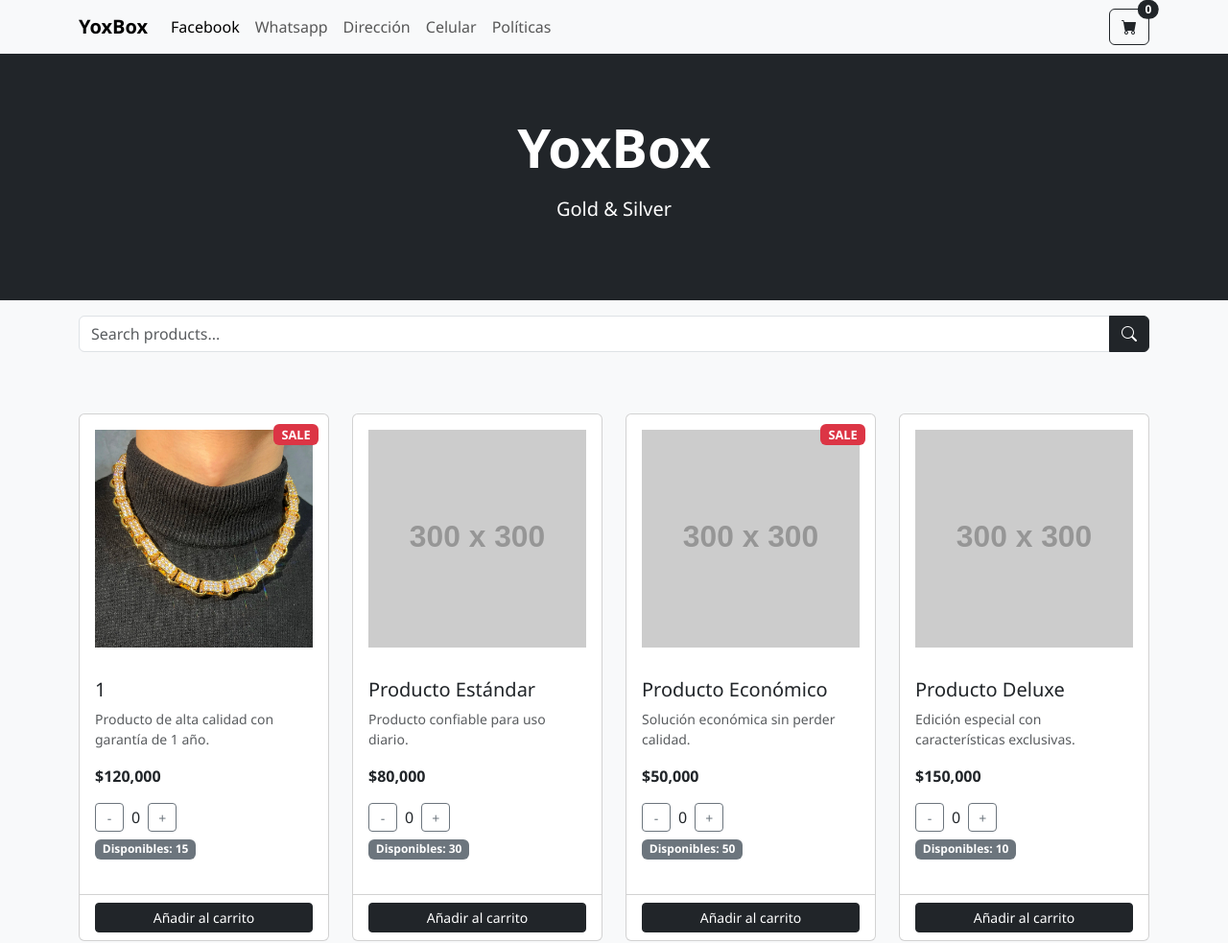
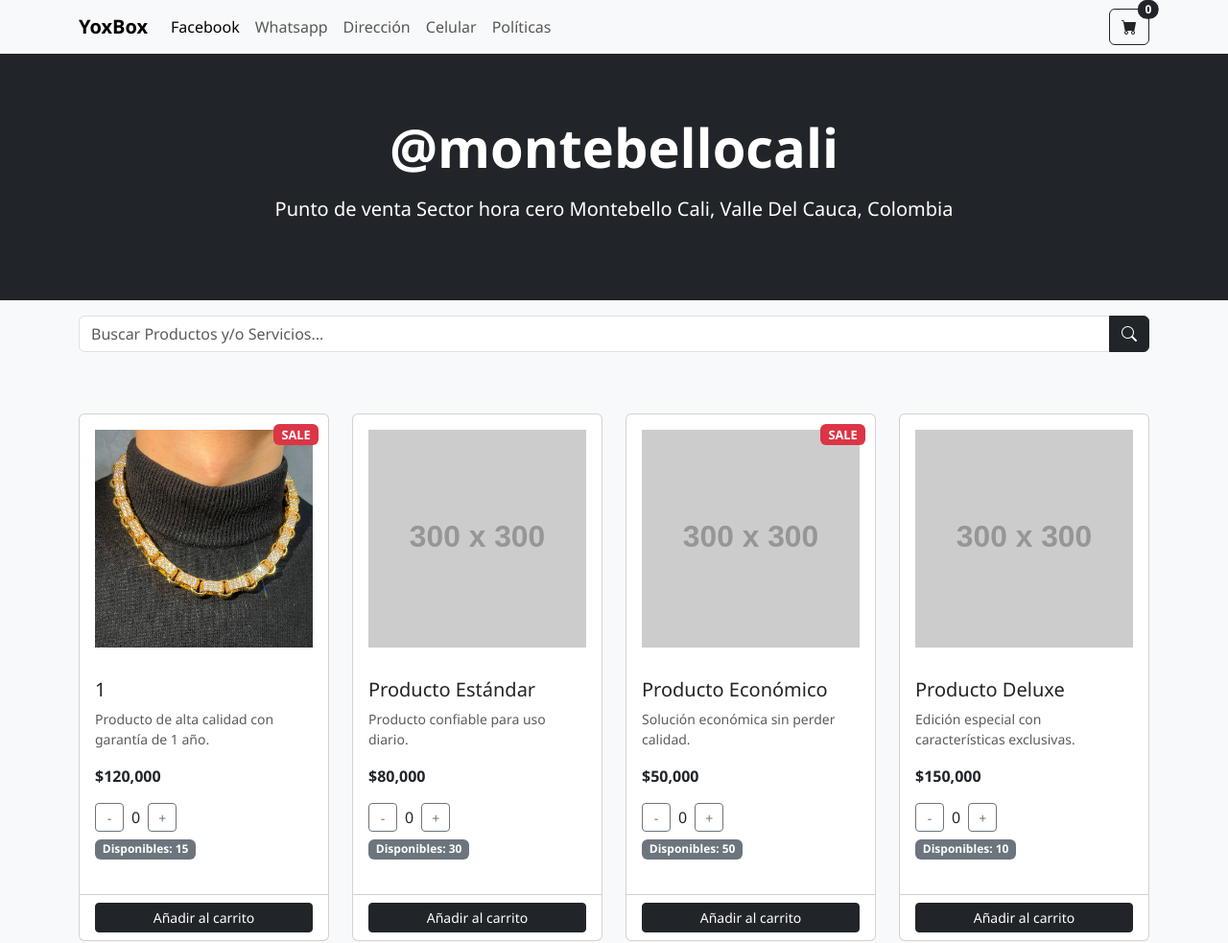
Before and after one commit to montebellocalicontraentregaco/web, a plain HTML site: page index.html in a window 1280 px wide. Shown: the top 983 px of the page at 96% size. Drawn offline with nearby package versions, Linux system fonts and the light colour scheme; placeholder pictures from the web are drawn by us.

Commit message:
Update index.html

```diff
--- a/index.html
+++ b/index.html
@@ -129,15 +129,15 @@
 
     <header class="hero-section">
         <div class="container text-center">
-            <h1 class="display-4 fw-bold mb-3">YoxBox</h1>
-            <p class="lead">Gold & Silver</p>
+            <h1 class="display-4 fw-bold mb-3">@montebellocali</h1>
+            <p class="lead">Punto de venta Sector hora cero Montebello Cali, Valle Del Cauca, Colombia</p>
         </div>
     </header>
 
     <section class="py-3 bg-light">
         <div class="container">
             <div class="input-group">
-                <input type="text" id="searchInput" class="form-control" placeholder="Search products..." oninput="searchProducts()">
+                <input type="text" id="searchInput" class="form-control" placeholder="Buscar Productos y/o Servicios..." oninput="searchProducts()">
                 <button class="btn btn-dark" type="button"><i class="bi bi-search"></i></button>
             </div>
         </div>
@@ -195,10 +195,10 @@
 
                                 <div class="d-grid gap-2 d-md-flex justify-content-md-center mt-4">
                                     <button type="button" class="btn btn-primary me-md-2" onclick="processPayment('COP')">
-                                        <i class="bi bi-cash-coin"></i> Pagar con COP
+                                        <i class="bi bi-cash-coin"></i> Pagar A Cuotas
                                     </button>
                                     <button type="button" class="btn btn-warning" onclick="processPayment('Bitcoin')">
-                                        <i class="bi bi-currency-bitcoin"></i> Pagar con Bitcoin
+                                        <i class="bi bi-currency-bitcoin"></i> Pagar Al Recibir
                                     </button>
                                 </div>
                             </form>
```
